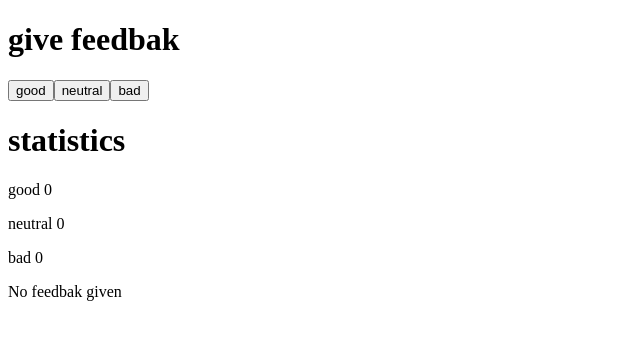
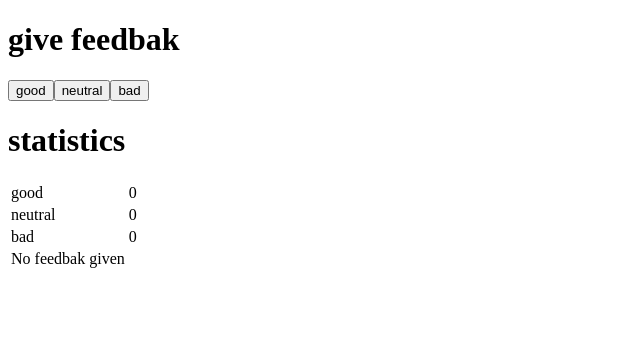
Before and after one commit to leoaliaga10/fullstackopen, a React (Vite) app in the folder part1/unicafe/: page / in a window 1280 px wide. Shown: the top 340 px of the page, without its empty margins (0-640 px from the left). Built offline with nearby package versions, Linux system fonts and the light colour scheme.

Commit message:
Commit of exercise 1.11

```diff
--- a/part1/unicafe/src/App.jsx
+++ b/part1/unicafe/src/App.jsx
@@ -4,9 +4,10 @@
   const StatisticLine = ({ text, value }) => {
     return (
       <>
-        <p>
-          {text} {value}
-        </p>
+        <tr>
+          <td>{text}</td>
+          <td>{value}</td>
+        </tr>
       </>
     );
   };
@@ -38,9 +39,10 @@
 const Par = ({ total, text }) => {
   return (
     <>
-      <p>
-        {text} {total}
-      </p>
+      <tr>
+        <td>{text}</td>
+        <td>{total}</td>
+      </tr>
     </>
   );
 };
@@ -98,10 +100,14 @@
       <Button handleClick={handleNeutralClick} text="neutral" />
       <Button handleClick={handleBadClick} text="bad" />
       <Title text="statistics" />
-      <Par text="good" total={good} />
-      <Par text="neutral" total={neutral} />
-      <Par text="bad" total={bad} />
-      <Statistics sum={sum} avg={avg} pos={pos} />
+      <table>
+        <tbody>
+          <Par text="good" total={good} />
+          <Par text="neutral" total={neutral} />
+          <Par text="bad" total={bad} />
+          <Statistics sum={sum} avg={avg} pos={pos} />
+        </tbody>
+      </table>
     </>
   );
 };
```
